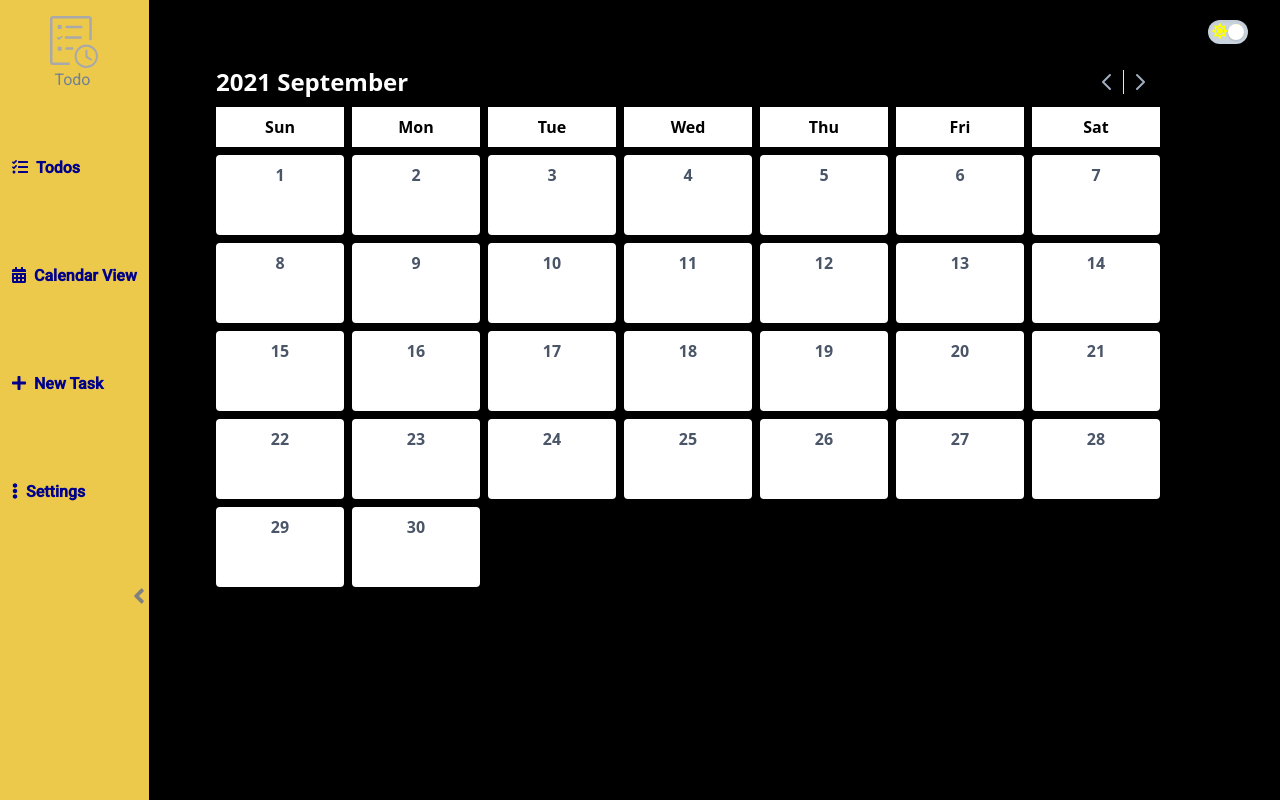
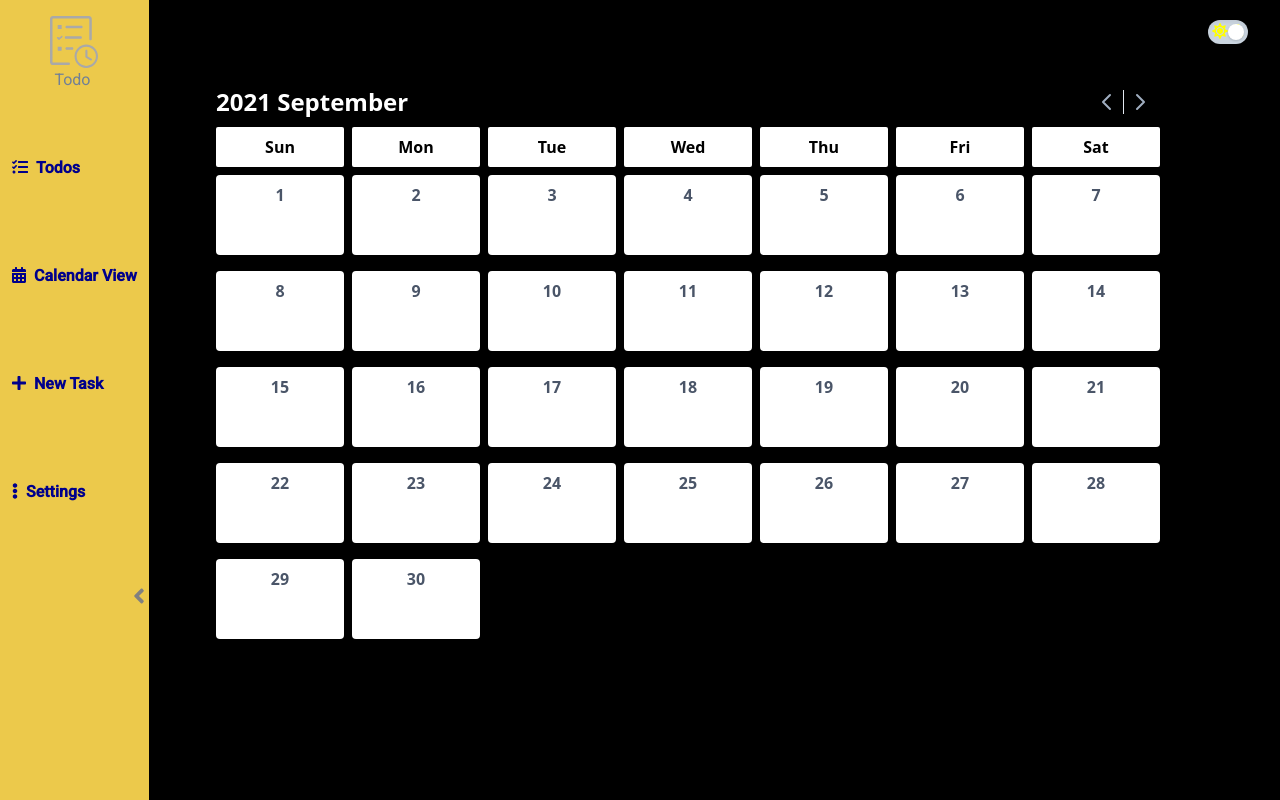
Before and after one commit to Sciederrick/todo_app, a Vue app: page / in a window 1280 px wide. Both pictures are taken after a click on the button "Calendar View". Built offline with nearby package versions, Linux system fonts and the light colour scheme.

Commit message:
fixing spacing
Settings, Calendar, New Task

```diff
--- a/src/components/Calendar.vue
+++ b/src/components/Calendar.vue
@@ -1,7 +1,7 @@
 <template>
 <div class="w-full h-5/6 flex items-center justify-center font-sans">
   <!-- Calendar -->
-  <div class="w-full md:w-auto p-2 md:mx-20 antialised">
+  <div class="w-full md:w-auto p-2 md:mx-20 mt-5 antialised">
     <!-- Header -->
     <div class="flex justify-between bg-transparent mb-1 font-bold text-lg lg:text-2xl antialised text-white" :class="{ 'text-gray-700':!toggle }">
       <span>{{year}}&nbsp;{{MONTH_NAMES[month]}}</span>
@@ -32,7 +32,7 @@
     <div class="grid grid-flow-row grid-cols-7 grid-rows-1 md:gap-1 lg:gap-2 mb-2">
       <div
         v-for="day in DAYS" :key="day"
-        class="w-12 md:w-20 lg:w-32 border-none md:border text-center font-bold py-2 bg-white md:rounded md:shadow"
+        class="w-12 md:w-20 lg:w-32 border-none md:border text-center font-bold py-2 bg-white rounded-sm md:rounded md:shadow"
         >
         {{day}}
       </div>
@@ -41,7 +41,7 @@
     <div class="grid grid-flow-row grid-cols-7 grid-rows-5 md:gap-1 lg:gap-2">
       <div
         v-for="i in getNoOfDays" :key="i"
-        class="h-20 w-12 md:w-20 lg:w-32 md:border text-center font-semibold py-2 bg-white text-gray-700 rounded shadow overflow-hidden"
+        class="h-20 w-12 mb-2 md:w-20 lg:w-32 md:border text-center font-semibold py-2 bg-white text-gray-700 rounded shadow overflow-hidden"
         >
         {{i}}
         <ul
--- a/src/components/Settings.vue
+++ b/src/components/Settings.vue
@@ -1,6 +1,6 @@
 <template>
   <div class="w-full h-3/4 flex items-center md:block px-10 pt-2" :class="{ 'text-gray-300':toggle }">
-    <form class="w-full md:max-w-md mx-auto">
+    <form class="w-full md:max-w-md mt-10 mx-auto">
     <!-- Header -->
       <div class="text-center">
         <h2 class="mt-5 text-xl font-bold text-gray-900" :class="{ 'text-green-800':toggle }">
--- a/src/components/addTask.vue
+++ b/src/components/addTask.vue
@@ -1,6 +1,6 @@
 <template>
 	<div class="w-full h-3/4 flex items-center justify-center">
-		<div class="w-full md:w-1/2 bg-white rounded shadow p-4 m-4 max-h-full text-center overflow-y-auto">
+		<div class="w-full md:w-1/2 bg-white rounded shadow p-4 m-4 mt-10 max-h-full text-center overflow-y-auto">
 			<div class="mb-8">
 				<div
 					v-if="!formHeader"
```
